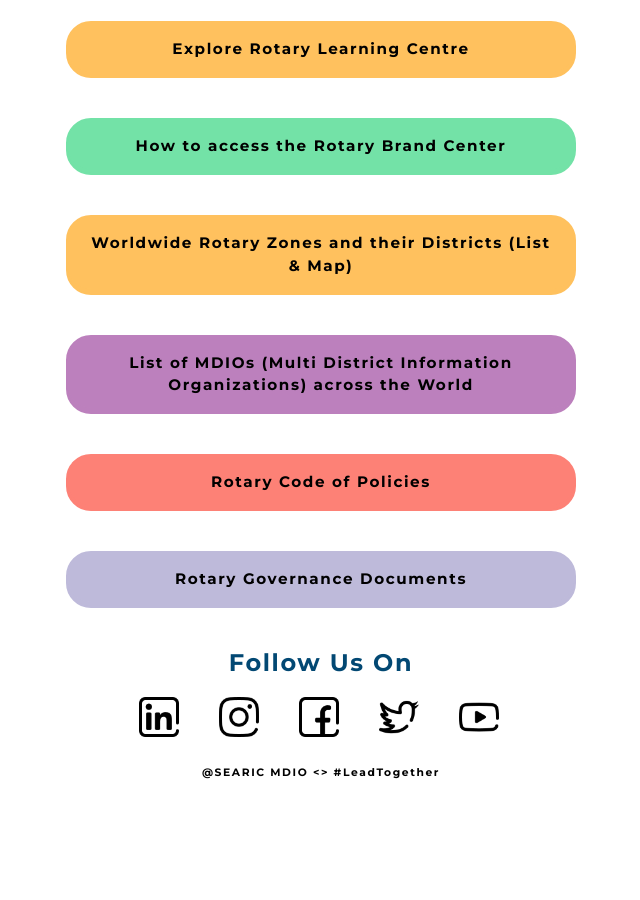
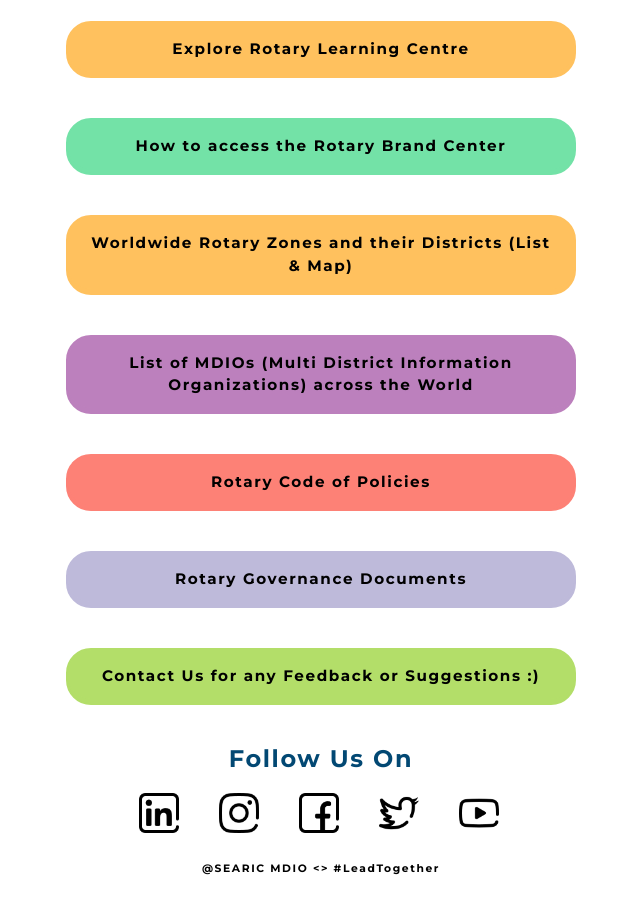
Before and after one commit to SEARICMDIO/RotaWallet, a Jekyll site: the page built from index.md, in a window 1280 px wide and 900 px high, scrolled down 1316 px. Shown: the whole window, without its empty margins (319-959 px from the left). Built offline with Jekyll 4.4.1, drawn with Linux system fonts in a browser that asks for light colours; a script that is not in the unit is left out; before the commit the page ends 2120 px from its top, so only the background shows below that.

Commit message:
Update RotaWallet - SEARIC MDIO “wallet”

```diff
--- a/_data/referrals.yml
+++ b/_data/referrals.yml
@@ -60,6 +60,9 @@
   - title: Rotary Governance Documents
     url: https://my.rotary.org/en/learning-reference/about-rotary/governance-documents
     color: lightgrayish-blue
+  - title: Contact Us for any Feedback or Suggestions :)
+    url: https://forms.gle/y7cdWGrSvLcMhmzGA
+    color: soft-green
 body: "**Rota Wallet** is an initiative of **SEARIC MDIO** (*S*outh *E*ast
   *A*sia *R*otaract *I*nformation *C*entre) to help everyone understand Rotaract
   better :)"
```
